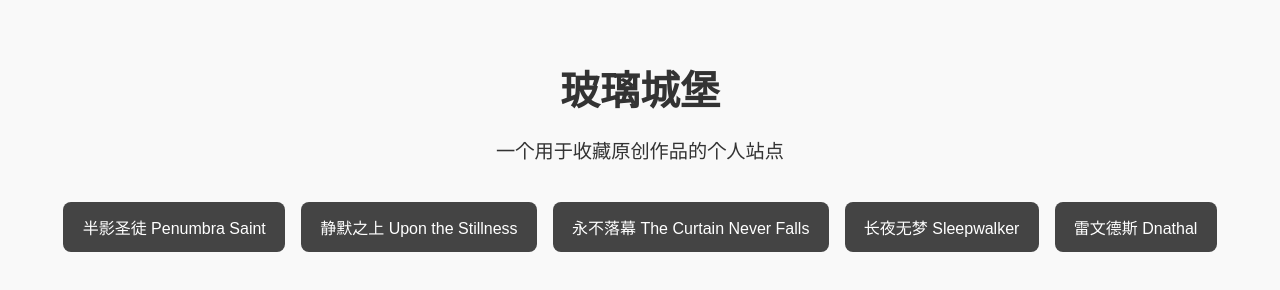
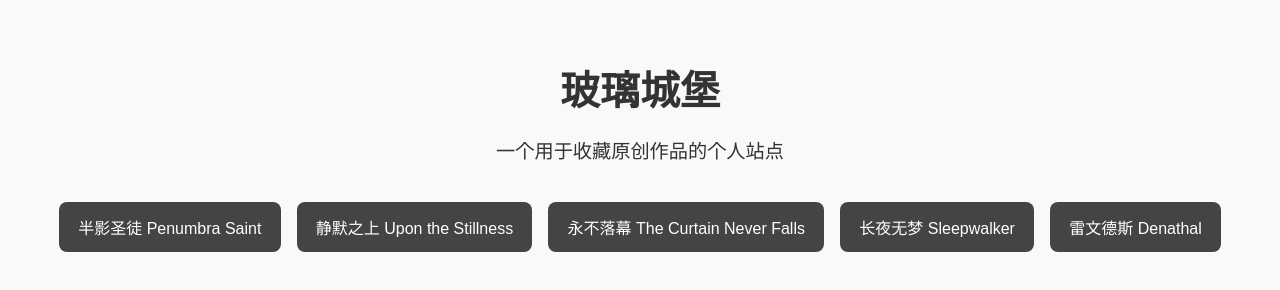
Before and after one commit to kurokawakenichi120/kurokawakenichi120.github.io, a plain HTML site: page index.html in a window 1280 px wide. Drawn offline with Linux system fonts and the light colour scheme.

Commit message:
Update index.html

```diff
--- a/index.html
+++ b/index.html
@@ -50,7 +50,7 @@
     <a href="https://kurokawakenichi120.github.io/upon-the-stillness"target="_blank">静默之上 Upon the Stillness</a>
     <a href="https://kurokawakenichi120.github.io/the-curtain-never-falls"target="_blank">永不落幕 The Curtain Never Falls</a>
     <a href="https://kurokawakenichi120.github.io/sleepwalker"target="_blank">长夜无梦 Sleepwalker</a>
-    <a href="https://kurokawakenichi120.github.io/Revendreth/"target="_blank">雷文德斯 Dnathal</a>
+    <a href="https://kurokawakenichi120.github.io/Revendreth/"target="_blank">雷文德斯 Denathal</a>
 
   </div>
 </body>
```
